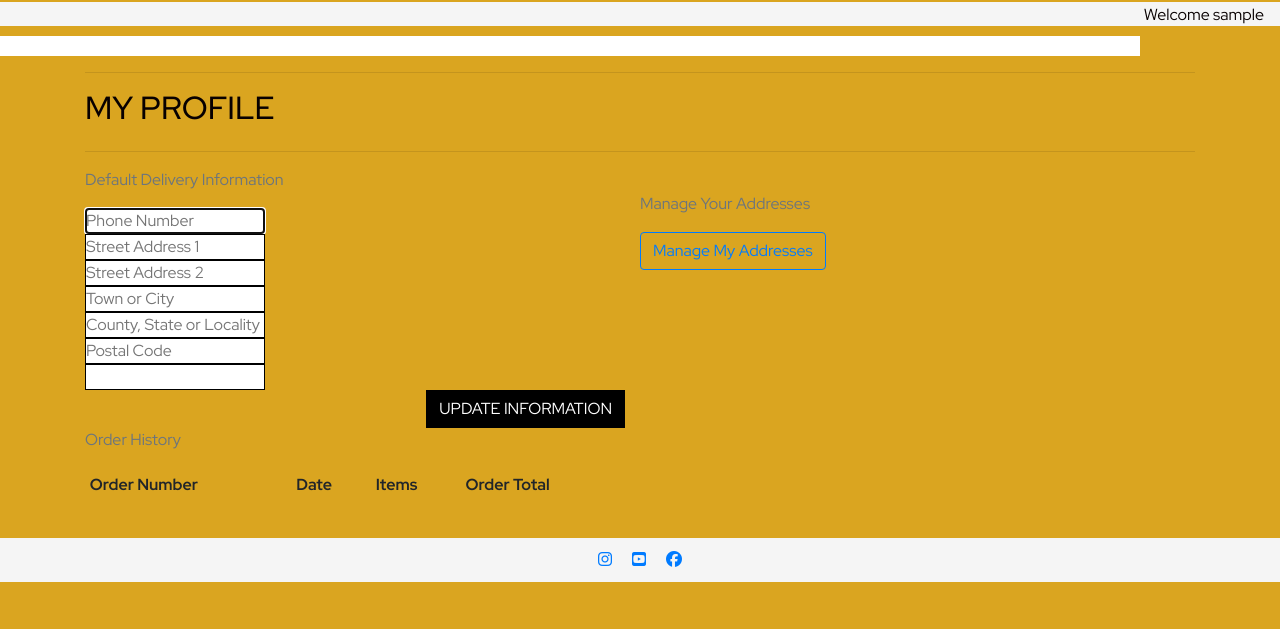
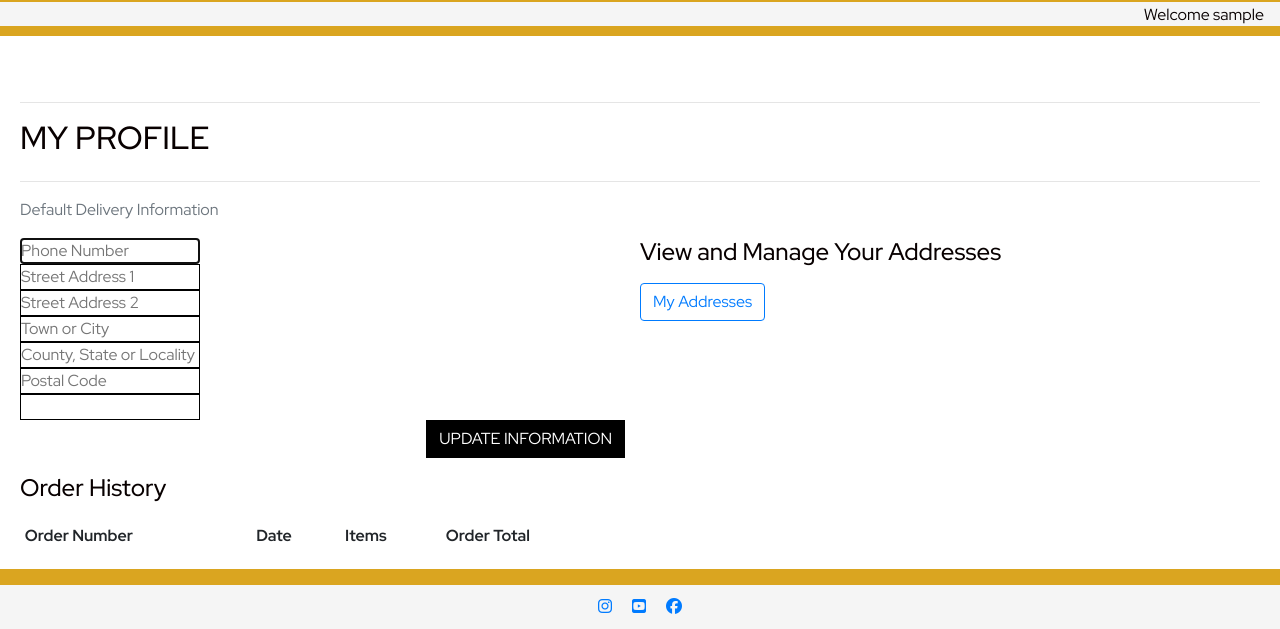
Before and after one commit to rich-p-rich/coffee-and-honey-p5, a Django app: page /profile/ in a window 1280 px wide. Shown: the part 218-847 px from the top of the page. Before the commit the page ends 800 px from the top, so only its background shows below. Run offline with Django 3.2, Linux system fonts and the light colour scheme; the visitor is signed in with stand-in values (Sample User, id 1); data comes from the database, SQL or seed files in the repository; data that the repository does not hold is empty; some libraries are stand-ins or nearby versions; some web fonts are replaced.

Commit message:
chore: improve CSS & HTML for profile page

```diff
--- a/checkout/views.py
+++ b/checkout/views.py
@@ -73,7 +73,7 @@ def checkout(request):
             print("DEBUG: Order form is valid")
             order = order_form.save(commit=False)
 
-            if 'pickup' in request.POST:
+            if request.POST.get('order_type') == 'pick_up':
                 order.pick_up = True
                 order.delivery_cost = settings.PICKUP_DELIVERY_PRICE
                 # Confirmation message
--- a/profiles/templates/profiles/profile.html
+++ b/profiles/templates/profiles/profile.html
@@ -5,24 +5,16 @@
     <link rel="stylesheet" href="{% static 'profiles/css/profile.css' %}">
 {% endblock %}
 
-{% block page_header %}
-    <div class="container header-container">
-        <div class="row">
-            <div class="col"></div>
+{% block content %}
+<div class="profile-container" class="container mb-2">
+    <div class="row">
+        <div class="col">
+            <hr>
+            <h2 class="logo-font mb-4">My Profile</h2>
+            <hr>
         </div>
     </div>
-{% endblock %}
 
-{% block content %}
-    <div class="overlay"></div>
-    <div class="container">
-        <div class="row">
-            <div class="col">
-                <hr>
-                <h2 class="logo-font mb-4">My Profile</h2>
-                <hr>
-            </div>
-        </div>
         <div class="row">
             <div class="col-12 col-lg-6">
                 <p class="text-muted">Default Delivery Information</p>
@@ -34,13 +26,13 @@
             </div>
             <div class="mt-4">
                     {% csrf_token %}
-                    <p class="text-muted">Manage Your Addresses</p>
+                    <p><h4>View and Manage Your Addresses</h4></p>
                     <a href="{% url 'saved_addresses' %}" class="btn btn-outline-primary">
-                        Manage My Addresses
+                        My Addresses
                 </a>
             </div>
             <div class="col-12 col-lg-6">
-                <p class="text-muted">Order History</p>
+                <p><h4>Order History</h4></p>
                 <div class="order-history table-responsive">
                     <table class="table table-sm table-borderless">
                         <thead>
@@ -80,6 +72,7 @@
                 </div>
             </div>
         </div>
+    </div>
 {% endblock %}
 
 {% block postloadjs %}
--- a/static/css/base.css
+++ b/static/css/base.css
@@ -162,21 +162,17 @@ Bag template */
     margin-right: 20px;
 }
 
-/* .overlay {
-    height: 100%;
-    width: 100%;
-    top: 0;
-    left: 0;
-    position: fixed;
-    background: goldenrod;
-    z-index: 0;
-} */
+/* Profile */
 
-
-
-
+.profile-container {
+    background-color: white;
+    padding-top: 50px;
+    padding-left: 20px;
+    padding-right: 20px;
+}
 
 /* from Bulma */
+
 .icon {
     align-items: center;
     display: inline-flex;
```
Also changed, not shown: other parts of static/css/base.css (+2 -3 lines), checkout/templates/checkout/checkout.html (+8 -3 lines).
